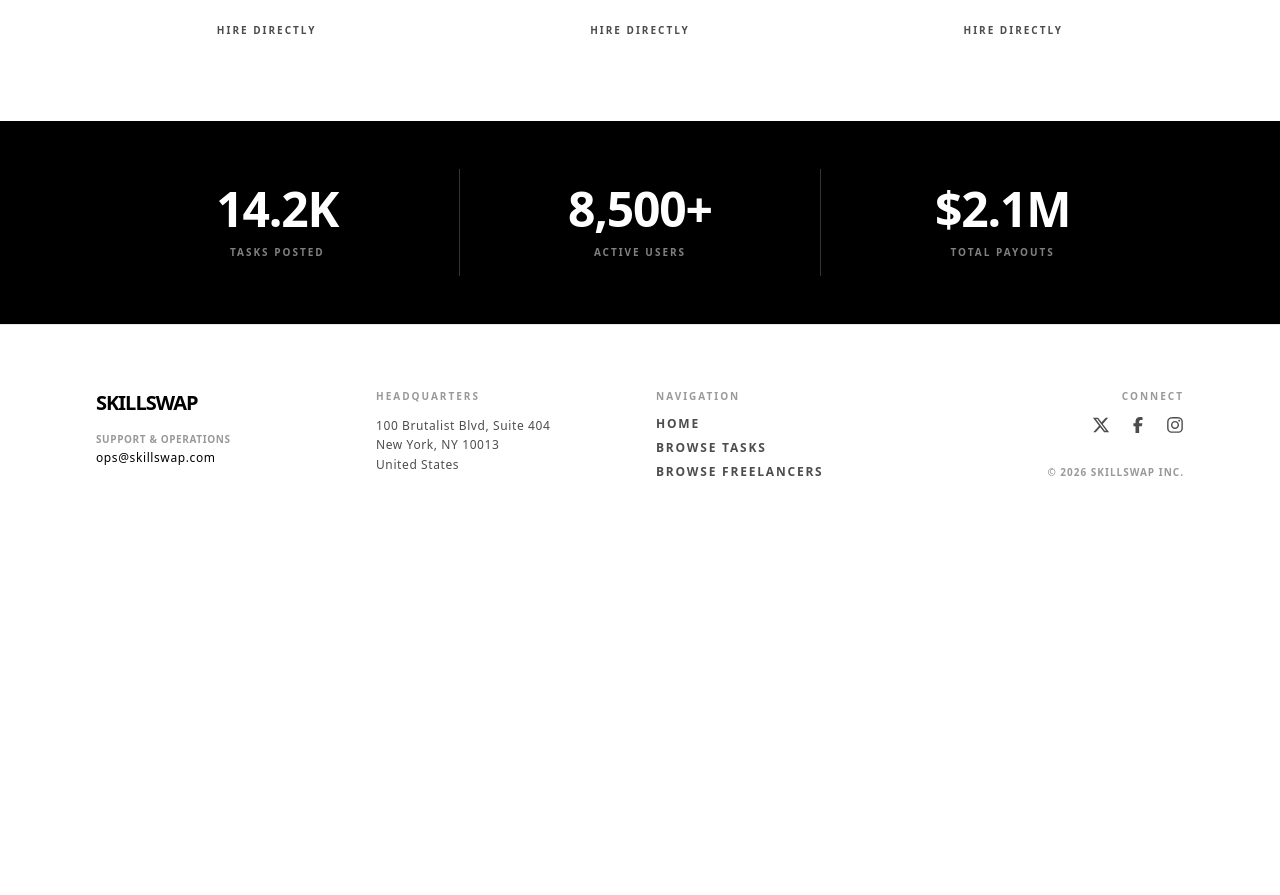
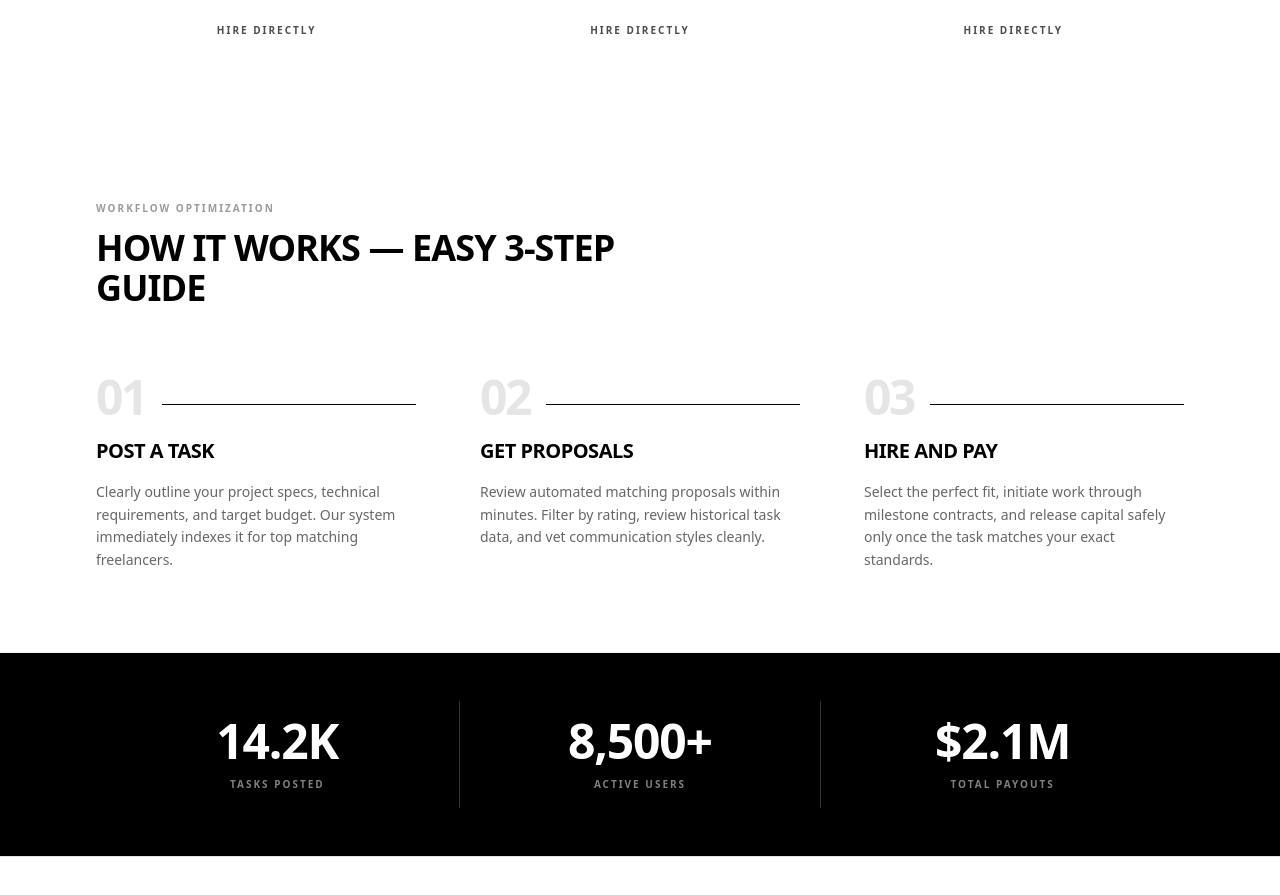
Before and after one commit to Rakib-dhali/skillswap-client, a Next.js app: page / in a window 1280 px wide. Shown: the part 1760-2655 px from the top of the page. Before the commit the page ends 2304 px from the top, so only its background shows below. Built offline with nearby package versions, Linux system fonts and the light colour scheme.

Commit message:
feat: add HowItWorks component and integrate it into the homepage

```diff
--- a/src/app/page.js
+++ b/src/app/page.js
@@ -1,5 +1,6 @@
 import Footer from "@/components/Footer";
 import HeroSection from "@/components/Hero";
+import HowItWorks from "@/components/How";
 import LatestFeatures from "@/components/LatestFeatures";
 import Statistics from "@/components/Statistics";
 import TopFreelancers from "@/components/TopFreelancer";
@@ -10,6 +11,7 @@ const HomePage = () => {
    <HeroSection />
    <LatestFeatures />
    <TopFreelancers />
+   <HowItWorks/>
    <Statistics />
    <Footer/>
    </>
--- /dev/null
+++ b/src/components/How.js
@@ -0,0 +1,63 @@
+import React from 'react';
+
+const steps = [
+  {
+    number: "01",
+    title: "Post a Task",
+    description: "Clearly outline your project specs, technical requirements, and target budget. Our system immediately indexes it for top matching freelancers."
+  },
+  {
+    number: "02",
+    title: "Get Proposals",
+    description: "Review automated matching proposals within minutes. Filter by rating, review historical task data, and vet communication styles cleanly."
+  },
+  {
+    number: "03",
+    title: "Hire and Pay",
+    description: "Select the perfect fit, initiate work through milestone contracts, and release capital safely only once the task matches your exact standards."
+  }
+];
+
+export default function HowItWorks() {
+  return (
+    <section className="bg-white py-20 px-6 md:px-16 lg:px-24 select-none border-b border-black/5">
+      <div className="max-w-7xl mx-auto">
+
+        {/* Section Title Header */}
+        <div className="max-w-xl mb-16 md:mb-24">
+          <span className="text-[10px] font-black tracking-[0.2em] text-black/40 uppercase block mb-3">
+            Workflow Optimization
+          </span>
+          <h2 className="text-2xl md:text-4xl font-black tracking-tight text-black uppercase">
+            How It Works — Easy 3-Step Guide
+          </h2>
+        </div>
+
+        {/* 3-Step Process Grid */}
+        <div className="grid grid-cols-1 lg:grid-cols-3 gap-x-16 gap-y-16">
+          {steps.map((step, index) => (
+            <div key={index} className="flex flex-col border-t border-black pt-6 relative">
+
+              {/* Massive Structural Numbering */}
+              <span className="text-4xl md:text-5xl font-black tracking-tighter text-black/10 absolute -top-7 lg:-top-8 bg-white pr-4">
+                {step.number}
+              </span>
+
+              {/* Step Title */}
+              <h3 className="text-xl font-black text-black uppercase tracking-tight mt-2 mb-4">
+                {step.title}
+              </h3>
+
+              {/* Step Description */}
+              <p className="text-sm text-black/60 font-normal leading-relaxed max-w-sm">
+                {step.description}
+              </p>
+
+            </div>
+          ))}
+        </div>
+
+      </div>
+    </section>
+  );
+}
```
